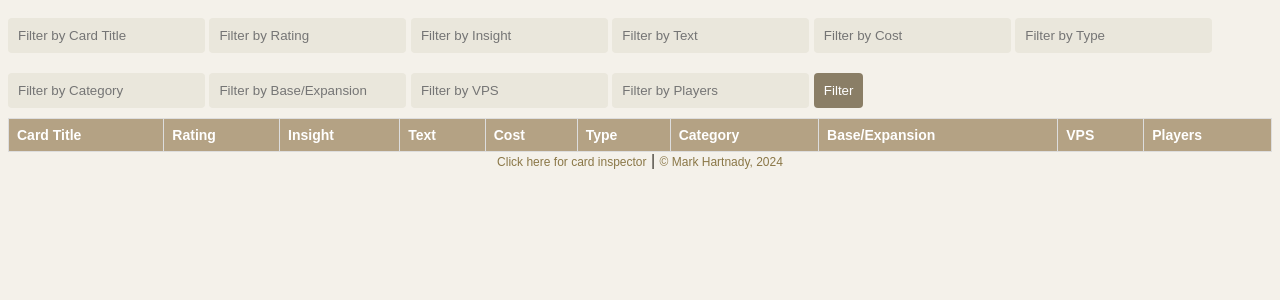
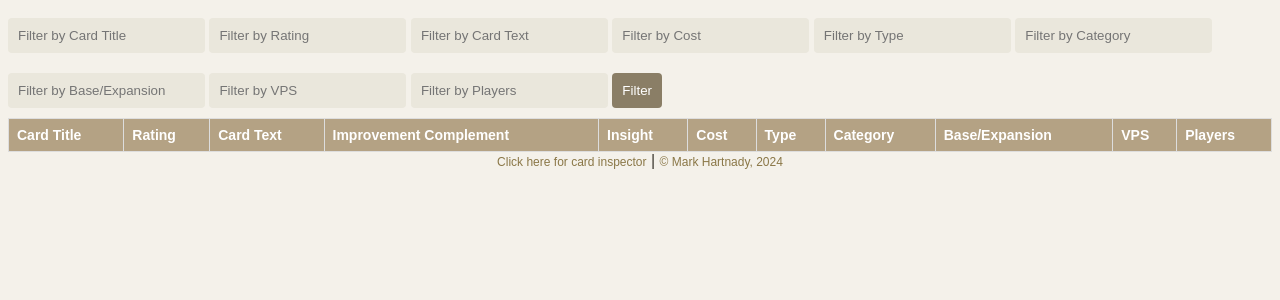
Before and after one commit to hartnady/latinfarmer, a Flask app: page /list in a window 1280 px wide. Shown: the top 300 px of the page. Run offline with Flask 3, Linux system fonts and the light colour scheme; data that the repository does not hold is empty.

Commit message:
Update list-cards.html

```diff
--- a/templates/list-cards.html
+++ b/templates/list-cards.html
@@ -2,7 +2,8 @@
 <html lang="en">
 <head>
     <meta charset="UTF-8">
-    <title>Agricola Cards</title>
+    <title>Agricola Card List</title>
+    <link rel="icon" href="{{ url_for('static', filename='favicon.ico') }}">
     <script src="https://ajax.googleapis.com/ajax/libs/jquery/3.5.1/jquery.min.js"></script>
     <style>
         body { font-family: 'Arial', sans-serif; background-color: #f4f1ea; color: #3e3a32; }
@@ -30,8 +31,9 @@
 
     <input type="text" id="filter_card_title" placeholder="Filter by Card Title">
     <input type="text" id="filter_rating" placeholder="Filter by Rating">
-    <input type="text" id="filter_insight" placeholder="Filter by Insight">
-    <input type="text" id="filter_text" placeholder="Filter by Text">
+    <!-- input type="text" id="filter_insight" placeholder="Filter by Insight" -->
+    <!-- input type="text" id="filter_improvement_complement" placeholder="Filter by Improvement Compl." -->
+    <input type="text" id="filter_text" placeholder="Filter by Card Text">
     <input type="text" id="filter_cost" placeholder="Filter by Cost">
     <input type="text" id="filter_type" placeholder="Filter by Type">
     <input type="text" id="filter_category" placeholder="Filter by Category">
@@ -45,8 +47,9 @@
             <tr>
                 <th onclick="sortData('card_title')">Card Title</th>
                 <th onclick="sortData('rating')">Rating</th>
+                <th onclick="sortData('text')">Card Text</th>
+                <th onclick="sortData('improvement_complement')">Improvement Complement</th>
                 <th onclick="sortData('insight')">Insight</th>
-                <th onclick="sortData('text')">Text</th>
                 <th onclick="sortData('cost')">Cost</th>
                 <th onclick="sortData('type')">Type</th>
                 <th onclick="sortData('category')">Category</th>
@@ -61,7 +64,7 @@
     </table>
 
     <div align="center">
-        <a href="/latin_farmer">Click here for card inspector</a> | <a id="copyright" href="https://hartnady.com">&copy; Mark Hartnady, 2024</a>
+        <a href="/inspect">Click here for card inspector</a> | <a id="copyright" href="https://hartnady.com">&copy; Mark Hartnady, 2024</a>
     </div>
 
     <script>
@@ -82,6 +85,7 @@
                 card_title: $('#filter_card_title').val(),
                 rating: $('#filter_rating').val(),
                 insight: $('#filter_insight').val(),
+                improvement_complement: $('#filter_improvement_complement').val(),
                 text: $('#filter_text').val(),
                 cost: $('#filter_cost').val(),
                 type: $('#filter_type').val(),
@@ -97,8 +101,9 @@
                     let row = `<tr>
                                 <td>${card.card_title}</td>
                                 <td>${card.rating}</td>
+                                <td>${card.text}</td>
+                                <td>${card.improvement_complement}</td>
                                 <td>${card.insight}</td>
-                                <td>${card.text}</td>
                                 <td>${card.cost}</td>
                                 <td>${card.type}</td>
                                 <td>${card.category}</td>
```
